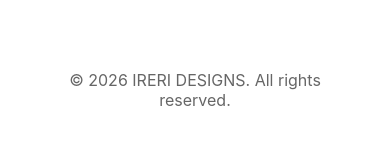
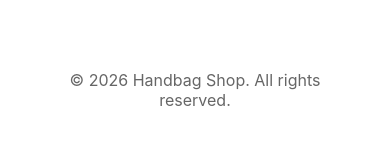
Before and after one commit to ekusafamily/hand, a React (Vite) app: page / in a window 390 px wide. Shown: the part 4234-4378 px from the top of the page. Built offline with nearby package versions, Linux system fonts and the light colour scheme; no server answers.

Commit message:
Add MobileCartBar component and update footer text

```diff
--- a/src/App.jsx
+++ b/src/App.jsx
@@ -1,6 +1,7 @@
 
 import { Routes, Route } from 'react-router-dom'
 import Navbar from './components/Navbar'
+import MobileCartBar from './components/MobileCartBar'
 import Home from './pages/Home'
 import Shop from './pages/Shop'
 import ProductDetails from './pages/ProductDetails'
@@ -13,6 +14,7 @@
   return (
     <div className="app">
       <Navbar />
+      <MobileCartBar />
       <main className="container" style={{ padding: '40px 20px', minHeight: '80vh' }}>
         <Routes>
           <Route path="/" element={<Home />} />
@@ -25,7 +27,7 @@
         </Routes>
       </main>
       <footer style={{ textAlign: 'center', padding: '40px', color: '#666' }}>
-        <p>&copy; 2026 IRERI DESIGNS. All rights reserved.</p>
+        <p>&copy; 2026 Handbag Shop. All rights reserved.</p>
       </footer>
     </div>
   )
```
